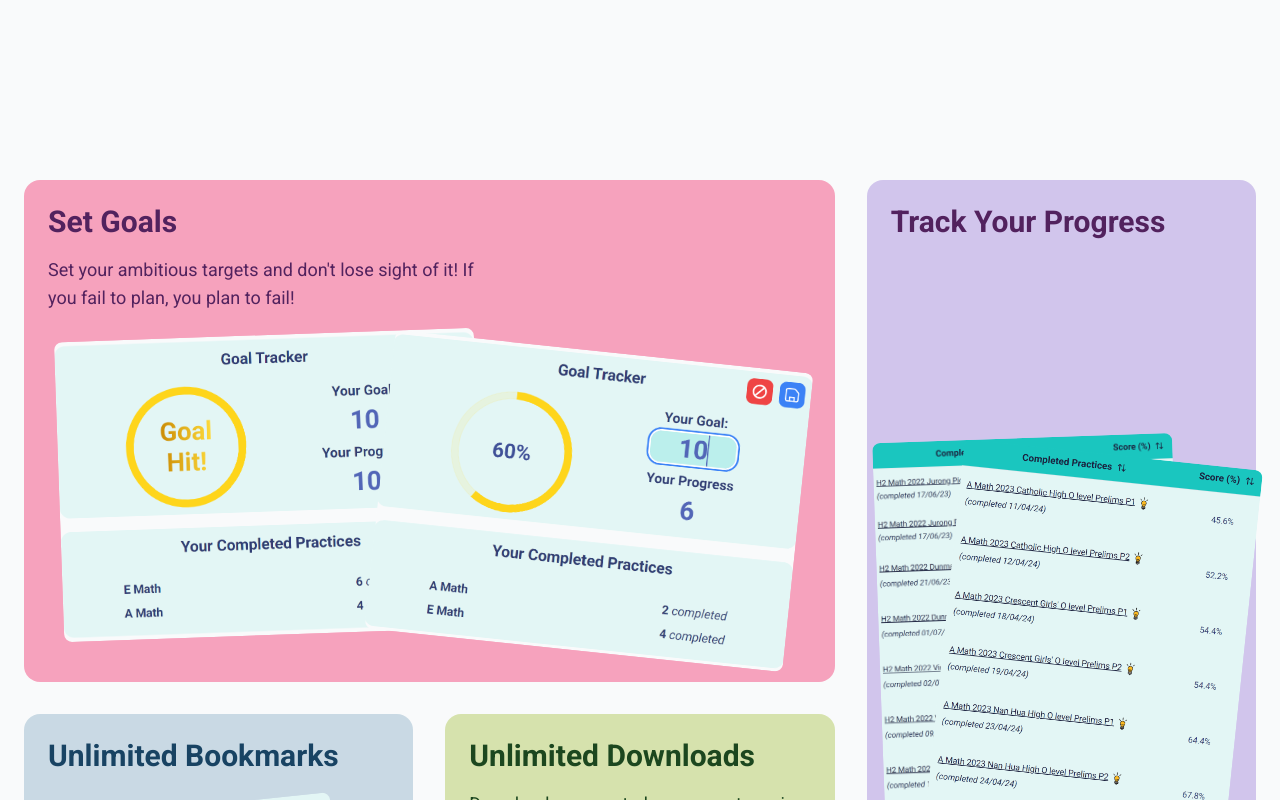
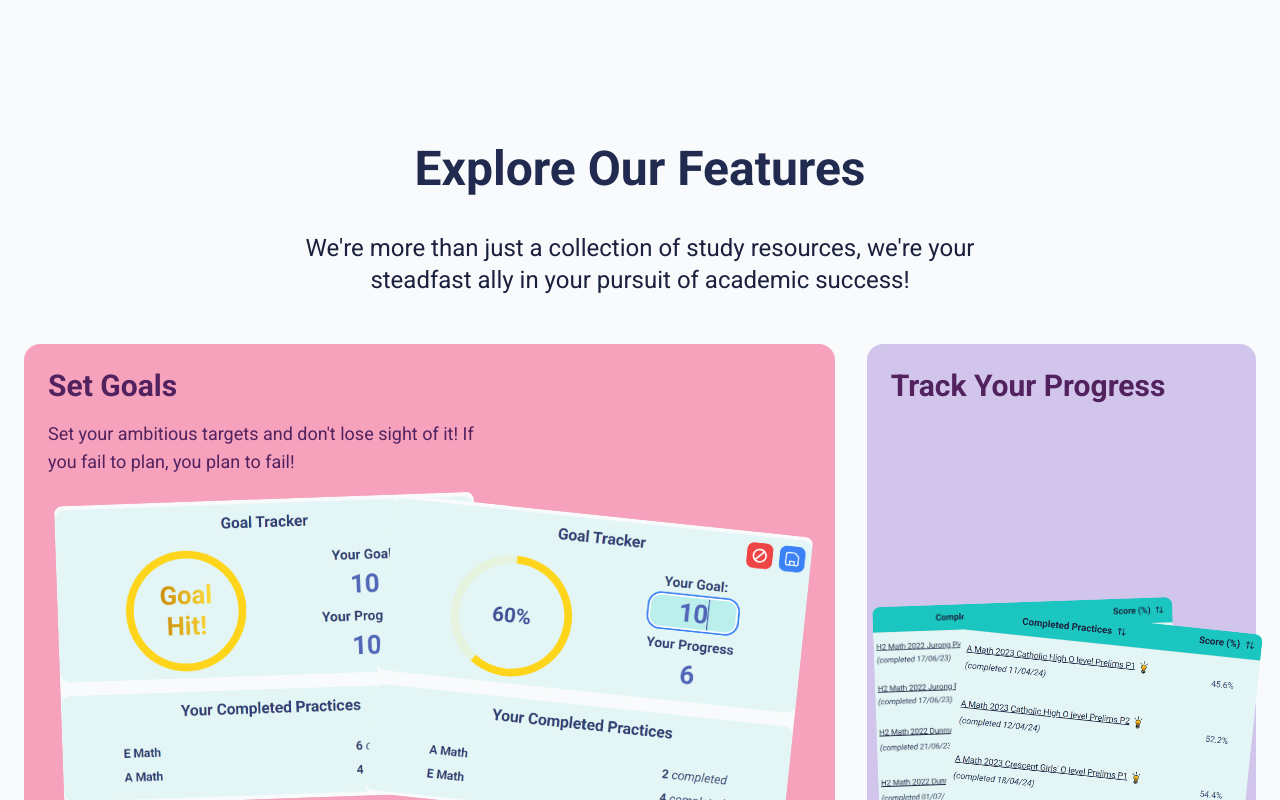
Before and after one commit to LimJiaEarn/myacademicweapon, a Next.js app: page / in a window 1280 px wide. Shown: the part 2420-3220 px from the top of the page. Built offline with nearby package versions, Linux system fonts and the light colour scheme; no server answers.

Commit message:
CSS touch ups

```diff
--- a/src/app/page.tsx
+++ b/src/app/page.tsx
@@ -13,7 +13,13 @@ const HomePage = () => {
       </section>
 
 
-      <section className="w-full px-2 sm:px-4 md:px-6 mx-auto mb-[200px]">
+      <section className="w-full px-2 sm:px-4 md:px-6 mx-auto mb-[200px] flex_col_center">
+        <h1 className="text-2xl font-bold leading-tight text-pri_navy_dark sm:text-4xl sm:leading-normal md:text-5xl md:leading-relaxed">
+          Explore Our Features
+        </h1>
+        <p className="mt-6 mb-12 text-lg text-center leading-relaxed text-pri_navy_darker md:text-2xl max-w-[700px]">
+          We're more than just a collection of study resources, we're your steadfast ally in your pursuit of academic success!
+        </p>
         <Features/>
       </section>
 
--- a/src/components/shared/Features.tsx
+++ b/src/components/shared/Features.tsx
@@ -7,6 +7,7 @@ const Features = () => {
 
     return (
         <section className="grid mx-auto max-w-[1500px] auto-rows-min grid-cols-1 lg:grid-cols-3 gap-5 lg:gap-8">
+
             <div className="bg-pink_bg p-4 md:p-6 rounded-2xl group col-span-1 lg:col-span-2 row-span-1 w-full h-full flex flex-col gap-4 text-pink_text">
                 <h2 className={`${baseHeadingStyle} `}>Set Goals</h2>
                 <p className={`${baseParaStyle} max-w-[450px]`}>Set your ambitious targets and don't lose sight of it! If you fail to plan, you plan to fail!</p>
@@ -31,7 +32,7 @@ const Features = () => {
                     <div className="relative  w-full flex justify-center items-center gap-2 min-h-[350px] lg:min-h-[450px]">
                         <div className="absolute h-[250px] w-[160px] lg:h-[320px] lg:w-[270px] xl:h-[400px] xl:w-[300px]">
                             <Image src="/images/feature2.1.png" alt="f2" fill={true}
-                                className="rounded-lg object-cover object-top -translate-x-8 -translate-y-2 -rotate-2 group-hover:rotate-4 group-hover:-translate-x-12 group-hover:-translate-y-12 duration-100 ease-in-out"/>
+                                className="rounded-lg object-cover object-top -translate-x-8 -translate-y-2 -rotate-2 group-hover:rotate-4 group-hover:-translate-x-8 lg:group-hover:-translate-x-12 group-hover:-translate-y-12 duration-100 ease-in-out"/>
                         </div>
                         <div className="absolute z-10 h-[250px] w-[160px] lg:h-[320px] lg:w-[270px] xl:h-[400px] xl:w-[300px]">
                             <Image src="/images/feature2.png" alt="f2" fill={true} quality={100}
@@ -48,7 +49,7 @@ const Features = () => {
                 <h2 className={`${baseHeadingStyle} col-span-full row-span-1`}>Unlimited Bookmarks</h2>
 
                 <Image src="/images/feature3.png" alt="f4" width={280} height={250}
-                    className="rounded-lg mx-auto -translate-x-4 translate-y-2 -rotate-6 group-hover:-rotate-12 group-hover:-translate-x-6 group-hover:-translate-y-4 duration-100 ease-in-out"/>
+                    className="rounded-lg mx-auto -translate-x-4 translate-y-2 -rotate-6 group-hover:-rotate-12 group-hover:-translate-x-6 group-hover:-translate-y-4 group-hover:scale-[1.1] duration-200 ease-in-out"/>
 
                 <p className={`${baseParaStyle} `}>Bookmark your favourite resources and revisit them anytime you wish!</p>
             </div>
--- a/src/components/ui/hero-parallax.tsx
+++ b/src/components/ui/hero-parallax.tsx
@@ -65,7 +65,7 @@ export const HeroParallax = (
 
 
   return (
-    <div ref={ref} className="min-h-[2270px] sm:min-h-[2480px] w-full max-w-[1500px] overflow-hidden antialiased relative flex flex-col mx-auto self-auto [perspective:1200px] [transform-style:preserve-3d] py-20 lg:py-40">
+    <div ref={ref} className="min-h-[2180px] sm:min-h-[2430px] w-full max-w-[1500px] overflow-hidden antialiased relative flex flex-col mx-auto self-auto [perspective:1200px] [transform-style:preserve-3d] py-20 lg:py-40">
       <Header />
       <motion.div
         style={{
```
